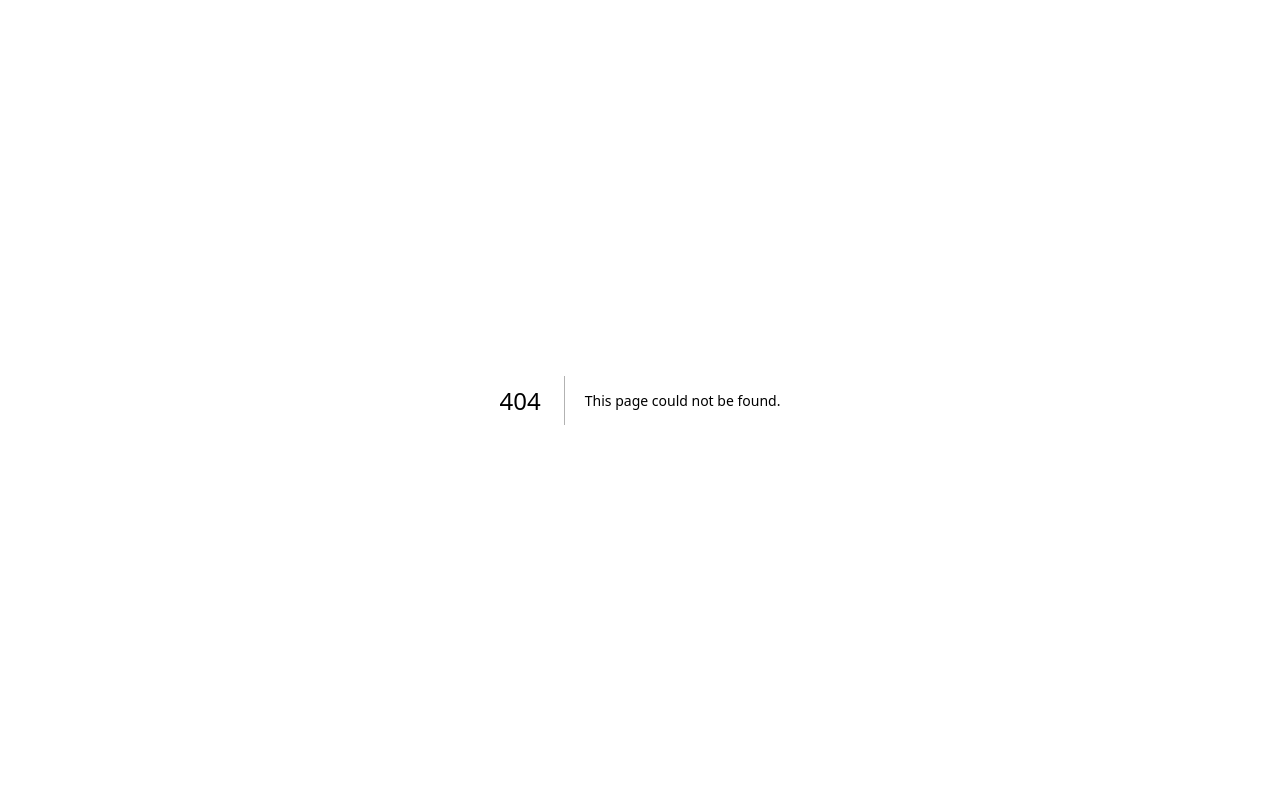
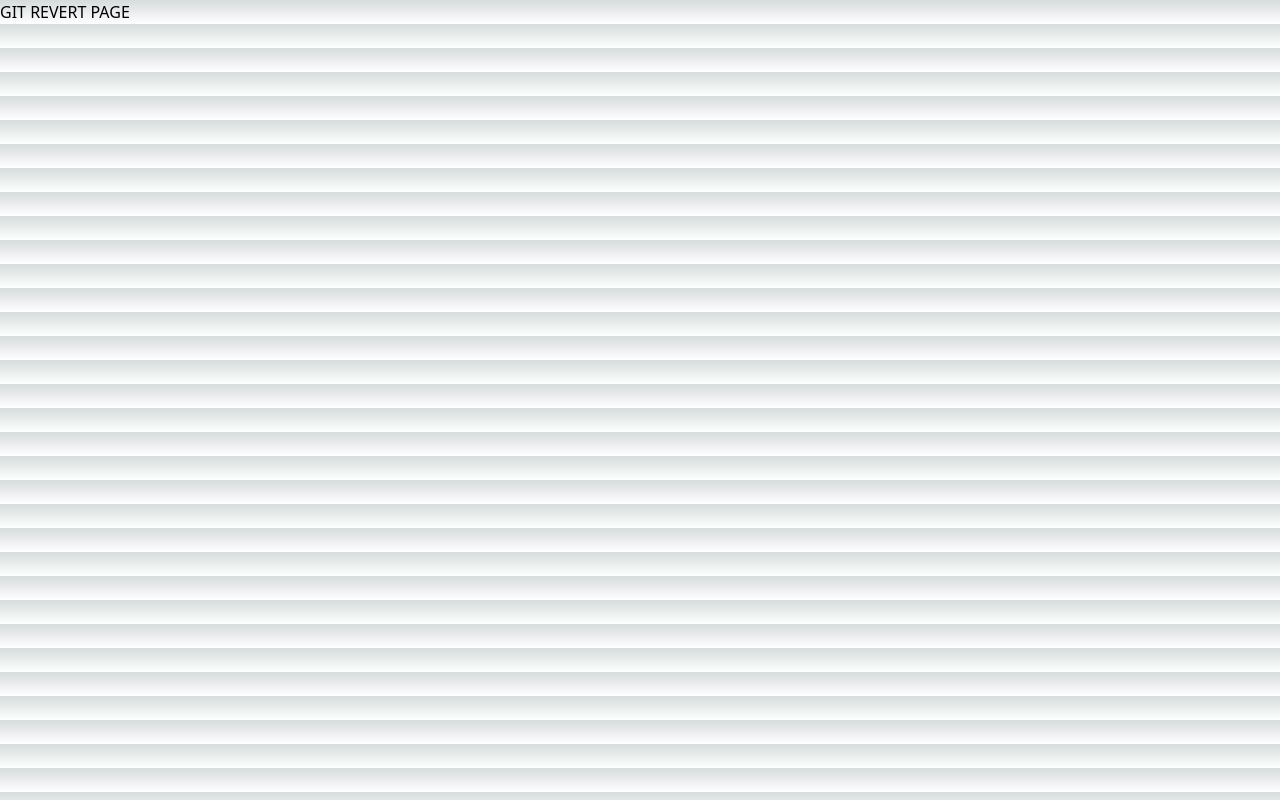
Before and after one commit to PouryaSoleimani/GIT-TEST, a Next.js app: page /revert in a window 1280 px wide. Before the commit this address had no page. Built offline with nearby package versions, Linux system fonts and the light colour scheme.

Commit message:
CREATING REVERT PAGE

```diff
--- /dev/null
+++ b/pages/revert.tsx
@@ -0,0 +1,19 @@
+import { NextPage, GetStaticProps } from 'next'
+
+interface Props {}
+
+const Revert: NextPage<Props> = ({}) => {
+  return (
+      <>
+      <h1>GIT REVERT PAGE</h1>
+      </>
+  )
+}
+
+export const getStaticProps: GetStaticProps = async (ctx) => {
+  return {
+    props: {},
+  }
+}
+
+export default Revert
```
Also changed, not shown: 1 other file (tests, documents, lock files or other folders).
